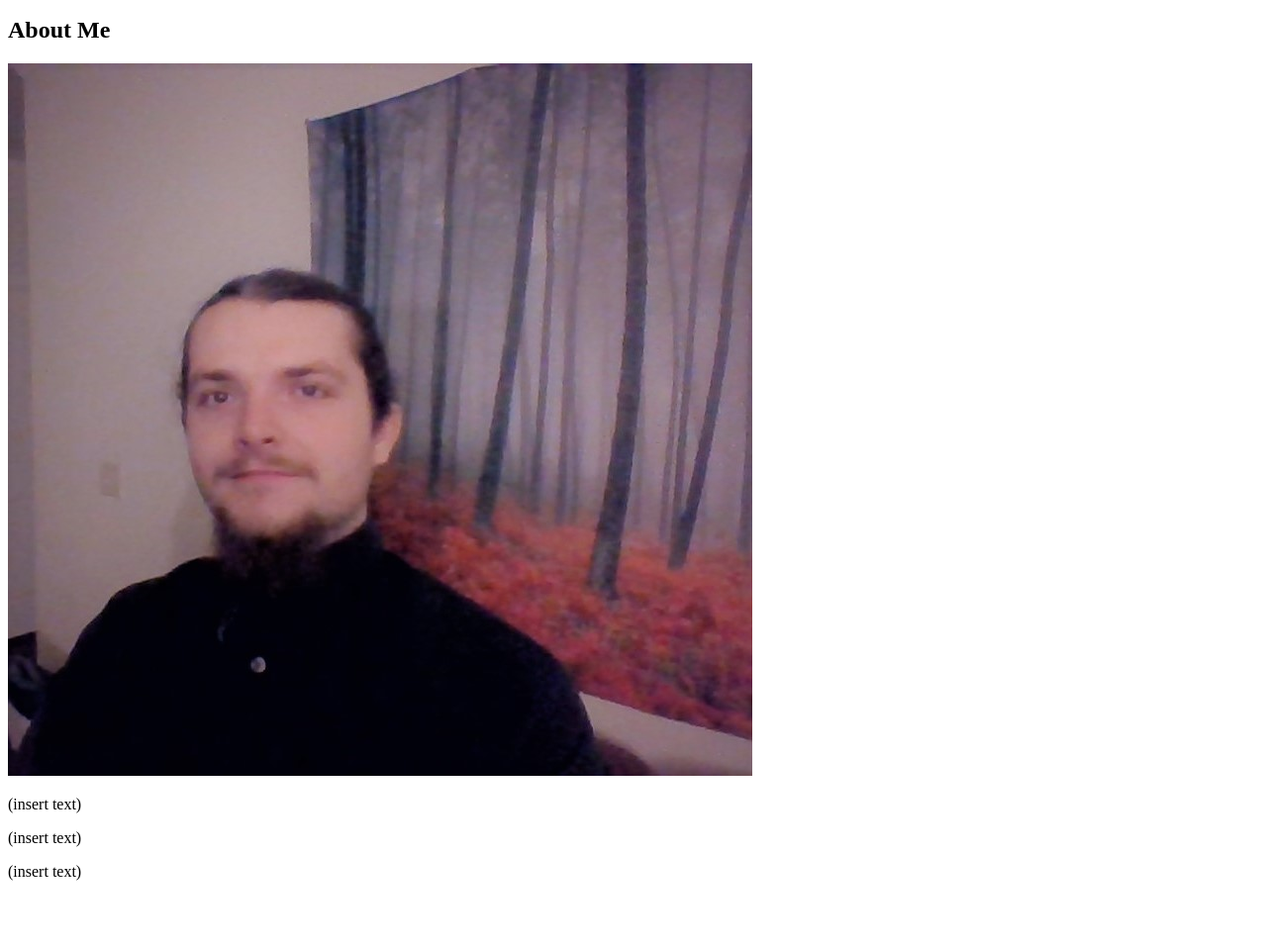
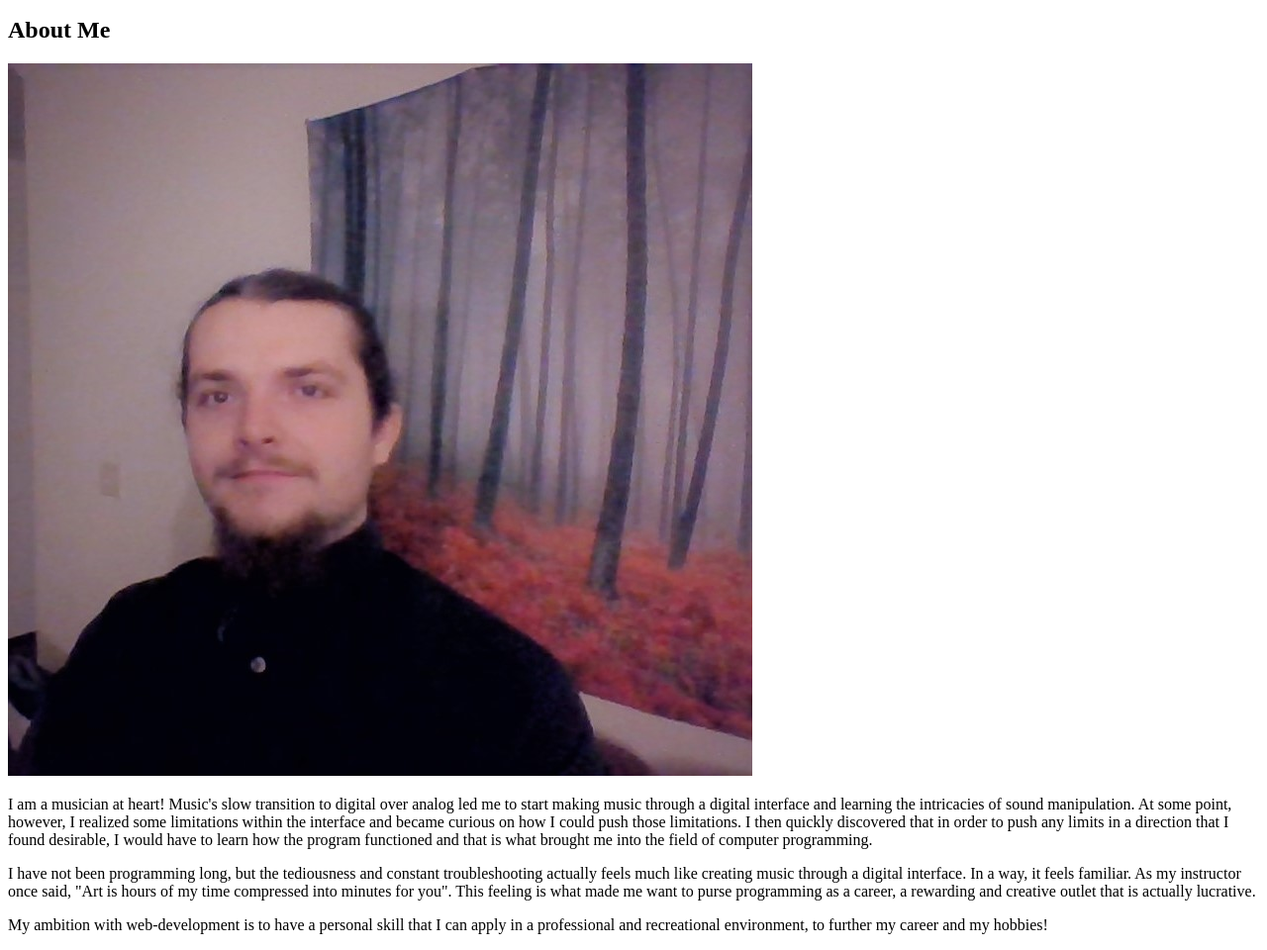
Before and after one commit to corey-mitchell/Basic-Portfolio, a plain HTML site: page index.html in a window 1280 px wide. Shown: the part 104-1064 px from the top of the page at 99% size. Before the commit the page ends 1010 px from the top, so only its background shows below. Drawn offline with Linux system fonts and the light colour scheme.

Commit message:
finished html on index

```diff
--- a/index.html
+++ b/index.html
@@ -12,8 +12,8 @@
 
         <h2>About Me</h2>
             <img src='./assets/images/me1.jpg'>
-            <p>(insert text)</p>
-            <p>(insert text)</p>
-            <p>(insert text)</p>
+            <p>I am a musician at heart!  Music's slow transition to digital over analog led me to start making music through a digital interface and learning the intricacies of sound manipulation.  At some point, however, I realized some limitations within the interface and became curious on how I could push those limitations.  I then quickly discovered that in order to push any limits in a direction that I found desirable, I would have to learn how the program functioned and that is what brought me into the field of computer programming.</p>
+            <p>	I have not been programming long, but the tediousness and constant troubleshooting actually feels much like creating music through a digital interface.  In a way, it feels familiar. As my instructor once said, "Art is hours of my time compressed into minutes for you".  This feeling is what made me want to purse programming as a career, a rewarding and creative outlet that is actually lucrative.</p>
+            <p>My ambition with web-development is to have a personal skill that I can apply in a professional and recreational environment, to further my career and my hobbies!</p>
     </body>
 </html>
```
